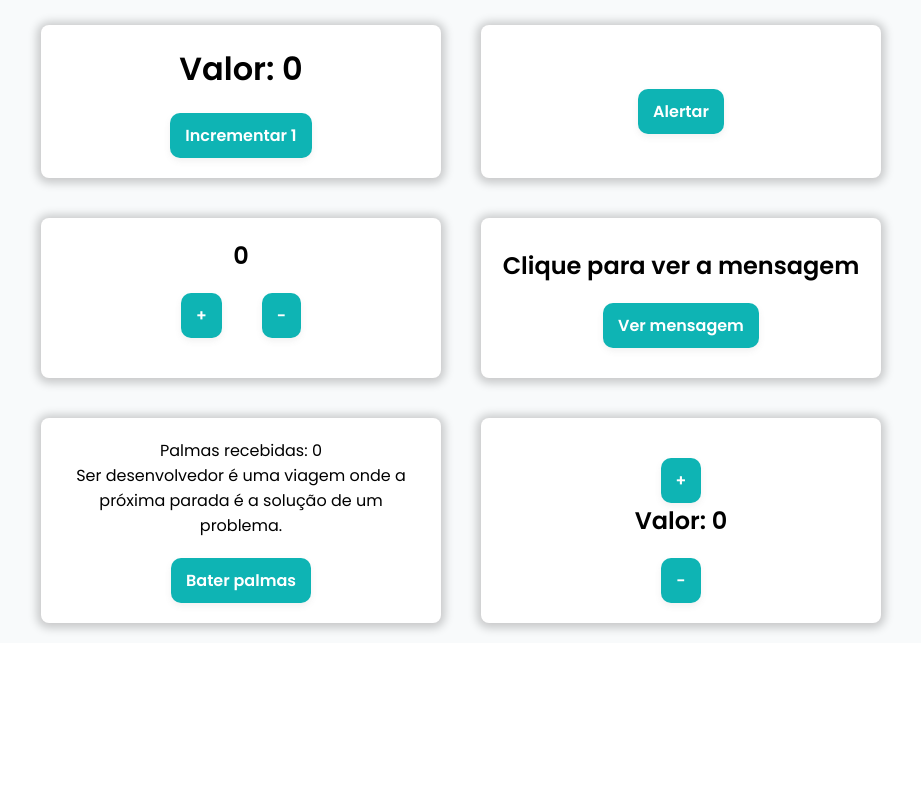
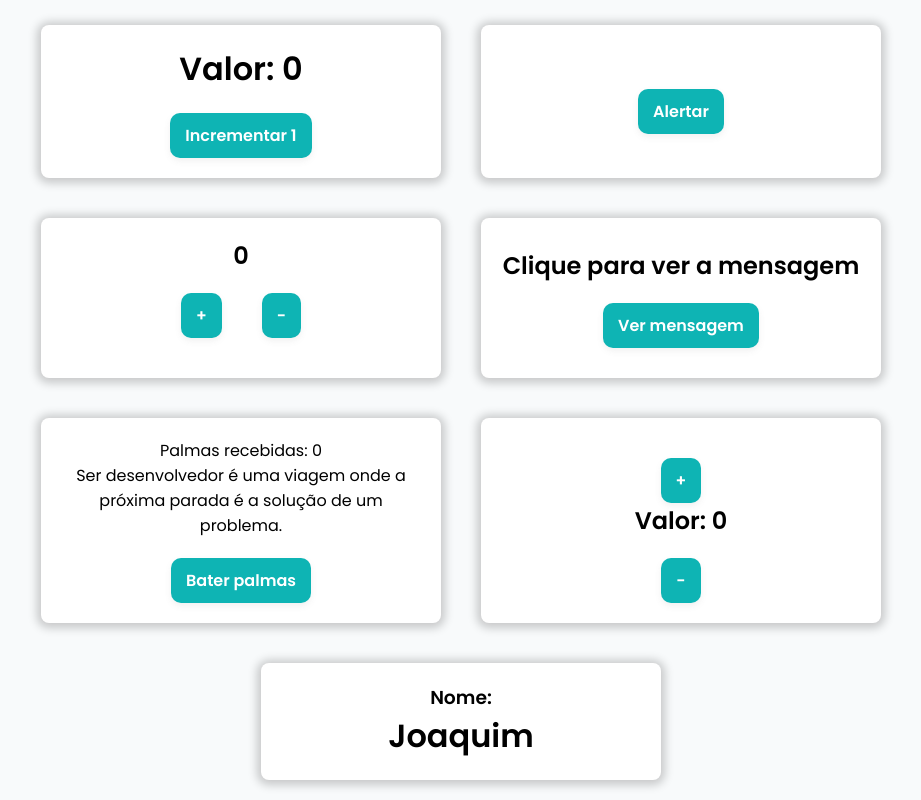
Before and after one commit to HeloisaFelizardo/react-components, a React (Create React App) app: page / in a window 1280 px wide. Shown: the part 1515-2315 px from the top of the page, without its empty margins (179-1100 px from the left). Before the commit the page ends 2158 px from the top, so only its background shows below. Built offline with nearby package versions, Linux system fonts and the light colour scheme.

Commit message:
Adicinando componente ExibindoNome

```diff
--- a/src/App.js
+++ b/src/App.js
@@ -12,6 +12,7 @@ import CampoQuantidade from './components/CampoQuantidade';
 import MensagemDoDia from './components/MensagemDoDia';
 import ConteudoPostagem from './components/ConteudoPostagem';
 import Contador from './components/Contador';
+import ExibindoNome from './components/ExibindoNome';
 
 function App() {
   return (
@@ -28,6 +29,7 @@ function App() {
       <MensagemDoDia />
       <ConteudoPostagem />
       <Contador />
+      <ExibindoNome />
     </div>
   );
 }
--- /dev/null
+++ b/src/components/ExibindoNome/index.js
@@ -0,0 +1,12 @@
+import React, {useState} from 'react';
+
+export default function ExibindoNome() {
+  const [ nome, setNome ] = useState ("Joaquim");
+
+  return(
+    <div className='conteudo-centralizado'>
+      <h3>Nome:</h3>
+      <h1>{ nome }</h1>
+    </div>
+  );
+}
```
